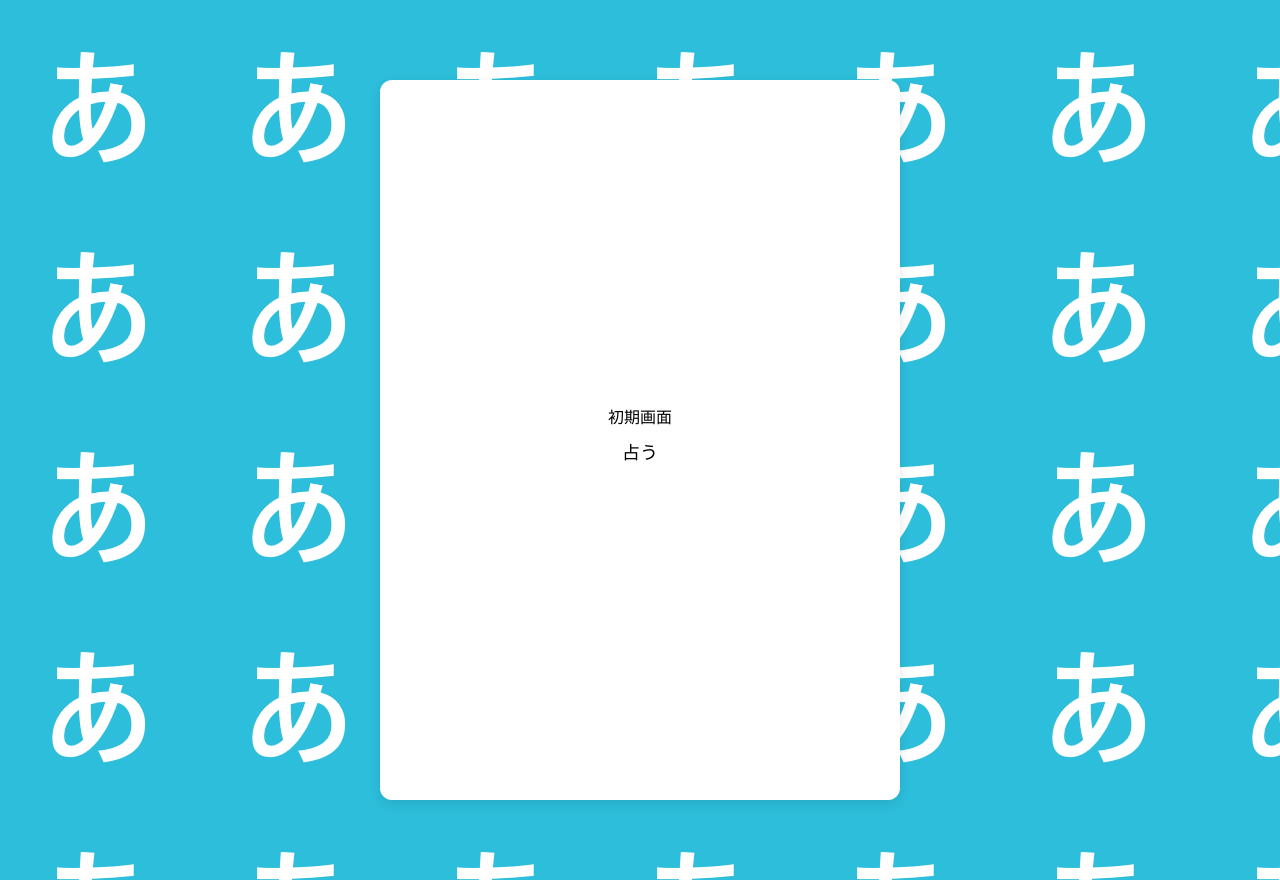
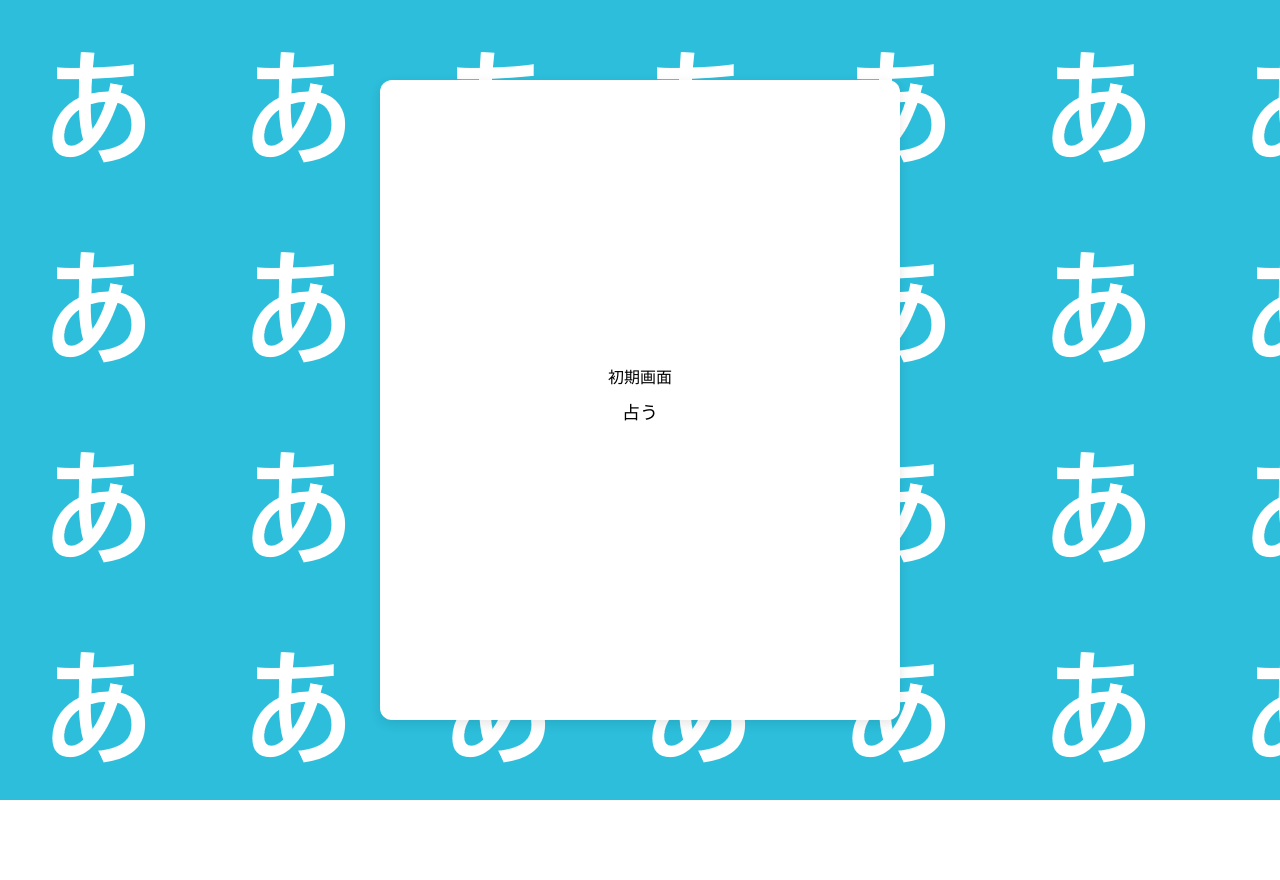
Before and after one commit to KofuriJunya/Aomikuji, a Next.js app in the folder my-app/: page / in a window 1280 px wide. After the commit the page ends 800 px from the top, so only its background shows below. Built offline with nearby package versions, Linux system fonts and the light colour scheme.

Commit message:
cssサイズを調整9

```diff
--- a/my-app/app/globals.css
+++ b/my-app/app/globals.css
@@ -1,4 +1,9 @@
 @import "tailwindcss";
+
+:root {
+  --header-height: 80px;
+  --footer-height: 80px;
+}
 
 /* 200x200 の画像をタイル状に敷き詰める */
 .bg {
@@ -10,19 +15,28 @@
   padding: 0;
 }
 
+body {
+  margin: 0;
+  padding: 0;
+  min-height: 100vh;
+}
+
 /* ヘッダ・フッタは余白だけ確保 */
 .header {
-  height: 80px; /* 必要なら調整 */
+  height: var(--header-height);
 }
 
 .footer {
-  height: 80px;
+  height: var(--footer-height);
 }
 
 /* アプリ部分（中央の白いカード） */
 .main {
   display: flex;
   justify-content: center;
+  align-items: center;
+  min-height: calc(100vh - var(--header-height) - var(--footer-height));
+  height: calc(100vh - var(--header-height) - var(--footer-height));
   padding: 0;
 }
 
@@ -42,7 +56,8 @@
 .app-container {
   width: 100%;
   max-width: 480px;
-  min-height: 640px;
+  height: 100%;
+  max-height: 100%;
   background: white;
   padding: 20px;
   border-radius: 12px;
@@ -55,6 +70,7 @@
 
   overflow: hidden;        /* ← はみ出し防止 */
   text-align: center;      /* ← テキスト中央寄せ */
+  box-sizing: border-box;
 }
 
 /* ===== 動画スタイル ===== */
@@ -78,22 +94,57 @@
 }
 
 /* ===== OS別スタイル ===== */
-/* Android 専用 */
+.android {
+  --header-height: 20px;
+  --footer-height: 20px;
+}
 .android .app-container {
   max-width: 350px;
-  min-height: 550px;
+}
+.android.screen-small .app-container {
+  max-width: 320px;
+}
+.android.screen-medium .app-container {
+  max-width: 400px;
+}
+.android.screen-large .app-container {
+  max-width: 450px;
 }
 
 /* iOS 専用 */
+.ios {
+  --header-height: 20px;
+  --footer-height: 20px;
+}
 .ios .app-container {
   max-width: 350px;
-  min-height: 550px;
+}
+.ios.screen-small .app-container {
+  max-width: 330px;
+}
+.ios.screen-medium .app-container {
+  max-width: 420px;
+}
+.ios.screen-large .app-container {
+  max-width: 460px;
 }
 
 /* PC 専用 */
+.desktop {
+  --header-height: 80px;
+  --footer-height: 80px;
+}
 .desktop .app-container {
   max-width: 520px;
-  min-height: 720px;
+}
+.desktop.screen-small .app-container {
+  max-width: 420px;
+}
+.desktop.screen-medium .app-container {
+  max-width: 500px;
+}
+.desktop.screen-large .app-container {
+  max-width: 520px;
 }
 
 /* ===== OS別ヘッダ／フッタ ===== */
--- a/my-app/app/page.tsx
+++ b/my-app/app/page.tsx
@@ -16,7 +16,29 @@ export default function App() {
       osClass = "ios";
     }
 
-    document.body.classList.add(osClass);
+    const body = document.body;
+    body.classList.add(osClass);
+
+    const updateSizeClass = () => {
+      const width = window.innerWidth;
+      body.classList.remove("screen-small", "screen-medium", "screen-large");
+
+      if (width < 768) {
+        body.classList.add("screen-small");
+      } else if (width < 1025) {
+        body.classList.add("screen-medium");
+      } else {
+        body.classList.add("screen-large");
+      }
+    };
+
+    updateSizeClass();
+    window.addEventListener("resize", updateSizeClass);
+
+    return () => {
+      window.removeEventListener("resize", updateSizeClass);
+      body.classList.remove(osClass, "screen-small", "screen-medium", "screen-large");
+    };
   }, []);
 
   function toEmbedUrl(url: string) {
```
